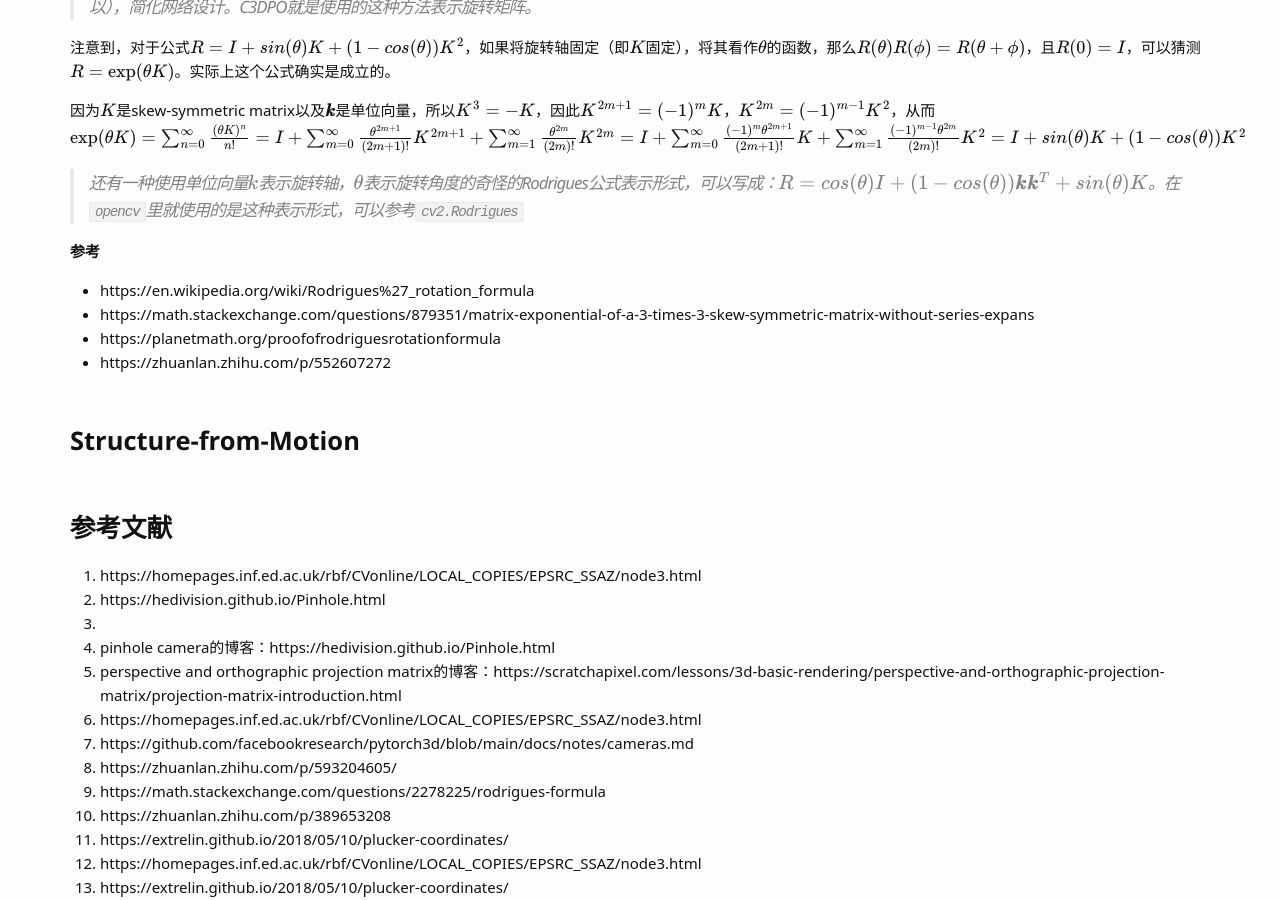
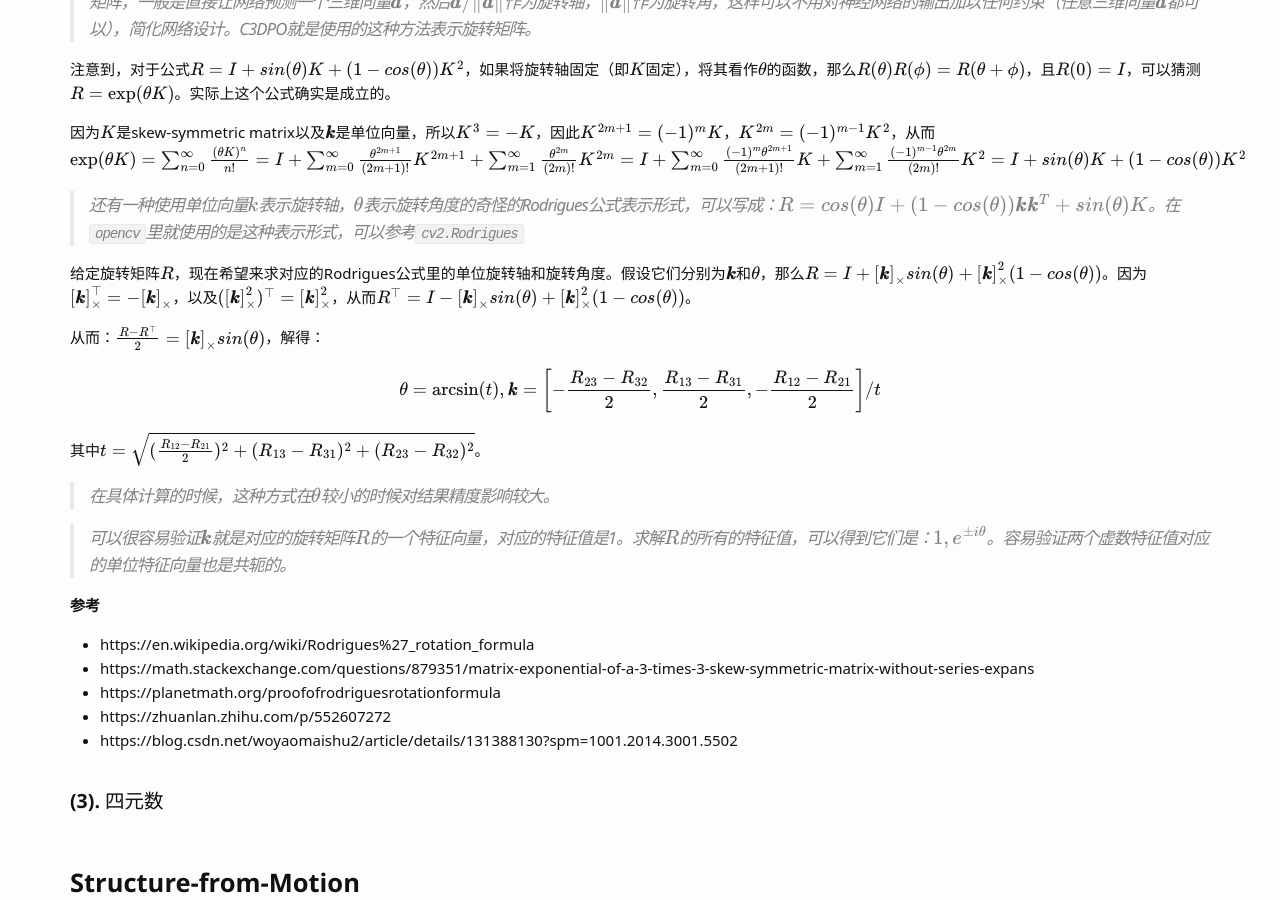
Before and after one commit to Wei-kang-Wang/tech-log, a Jekyll site: the page built from _posts/2024-08-11-3D视觉基础.md, in a window 1280 px wide and 900 px high, scrolled down 10123 px. Built offline with Jekyll 4.4.1, drawn with Linux system fonts in a browser that asks for light colours; some web fonts are replaced; formulas are drawn with MathJax 3; comment, search, counter and statistics services are not loaded.

Commit message:
Update 2024-08-11-3D视觉基础.md

```diff
--- a/_posts/2024-08-11-3D视觉基础.md
+++ b/_posts/2024-08-11-3D视觉基础.md
@@ -271,12 +271,27 @@ $$R$$就是表示围绕着单位长度向量$$k$$为轴，逆时针旋转$$\thet
 
 > 还有一种使用单位向量$$k$$表示旋转轴，$$\theta$$表示旋转角度的奇怪的Rodrigues公式表示形式，可以写成：$$R = cos(\theta) I + (1 - cos(\theta)) \pmb{k} \pmb{k}^T + sin(\theta) K$$。在`opencv`里就使用的是这种表示形式，可以参考`cv2.Rodrigues`
 
+给定旋转矩阵$$R$$，现在希望来求对应的Rodrigues公式里的单位旋转轴和旋转角度。假设它们分别为$$\pmb{k}$$和$$\theta$$，那么$$R = I + \left[\pmb{k} \right]_{\times} sin(\theta) + \left[\pmb{k}\right]_{\times}^2 (1 - cos(\theta))$$。因为$$\left[\pmb{k}\right]_{\times}^{\top} = - \left[\pmb{k}\right]_{\times}$$，以及$$(\left[\pmb{k}\right]_{\times}^2)^{\top} = \left[\pmb{k}\right]_{\times}^2$$，从而$$R^{\top} = I - \left[\pmb{k}\right]_{\times} sin(\theta) + \left[\pmb{k} \right]_{\times}^2 ( 1 - cos(\theta))$$。
+
+从而：$$\frac{R - R^{\top}}{2} = \left[\pmb{k}\right]_{\times} sin(\theta)$$，解得：
+
+$$\theta = \text{arcsin}(t), \pmb{k} = \left[-\frac{R_{23} - R_{32}}{2}, \frac{R_{13} - R_{31}}{2}, - \frac{R_{12} - R_{21}}{2}\right] / t$$
+
+其中$$t=\sqrt{(\frac{R_{12} - R_{21}}{2})^2 + (R_{13} - R_{31})^2 + (R_{23} - R_{32})^2}$$。
+
+> 在具体计算的时候，这种方式在$$\theta$$较小的时候对结果精度影响较大。
+
+> 可以很容易验证$$\pmb{k}$$就是对应的旋转矩阵$$R$$的一个特征向量，对应的特征值是1。求解$$R$$的所有的特征值，可以得到它们是：$$1, e^{\pm i\theta}$$。容易验证两个虚数特征值对应的单位特征向量也是共轭的。
+
 **参考**
 * https://en.wikipedia.org/wiki/Rodrigues%27_rotation_formula
 * https://math.stackexchange.com/questions/879351/matrix-exponential-of-a-3-times-3-skew-symmetric-matrix-without-series-expans
 * https://planetmath.org/proofofrodriguesrotationformula
 * https://zhuanlan.zhihu.com/p/552607272
+* https://blog.csdn.net/woyaomaishu2/article/details/131388130?spm=1001.2014.3001.5502
 
+
+### (3). 四元数
 
 
 ## Structure-from-Motion
```
